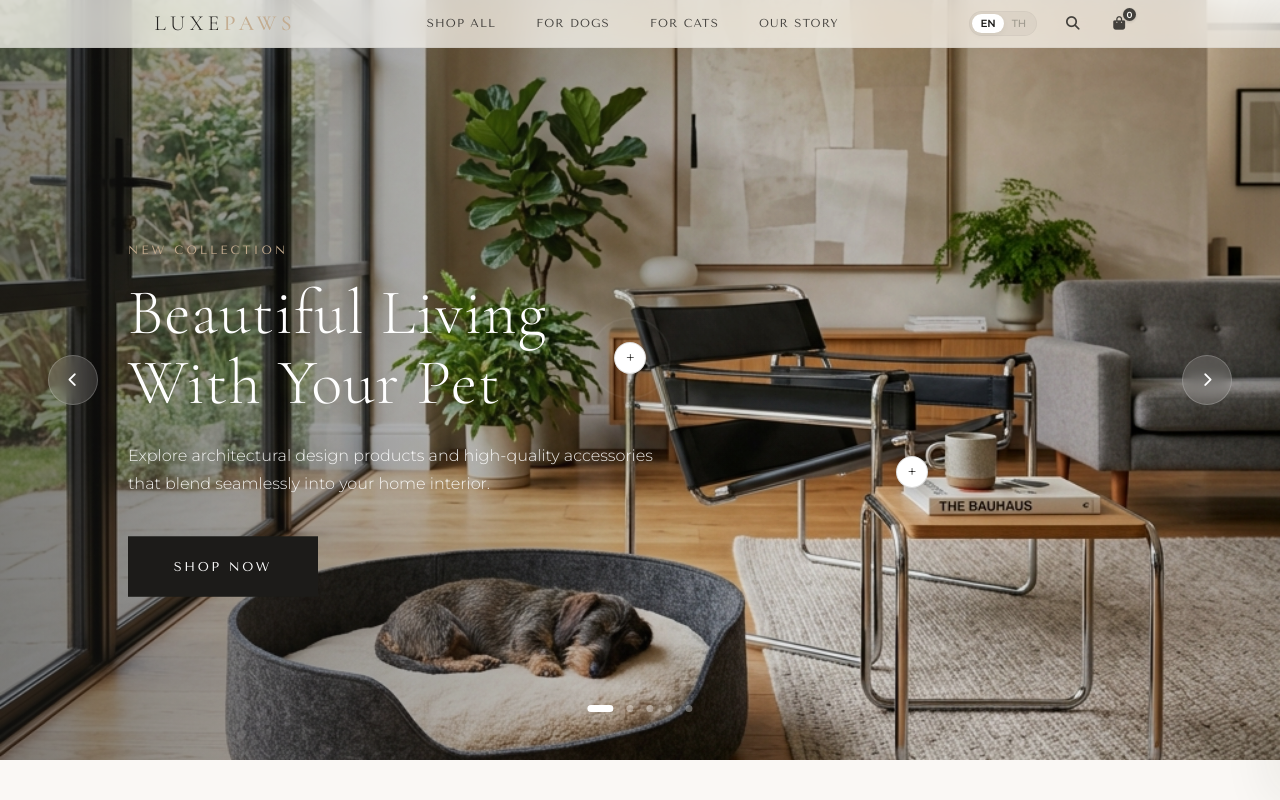
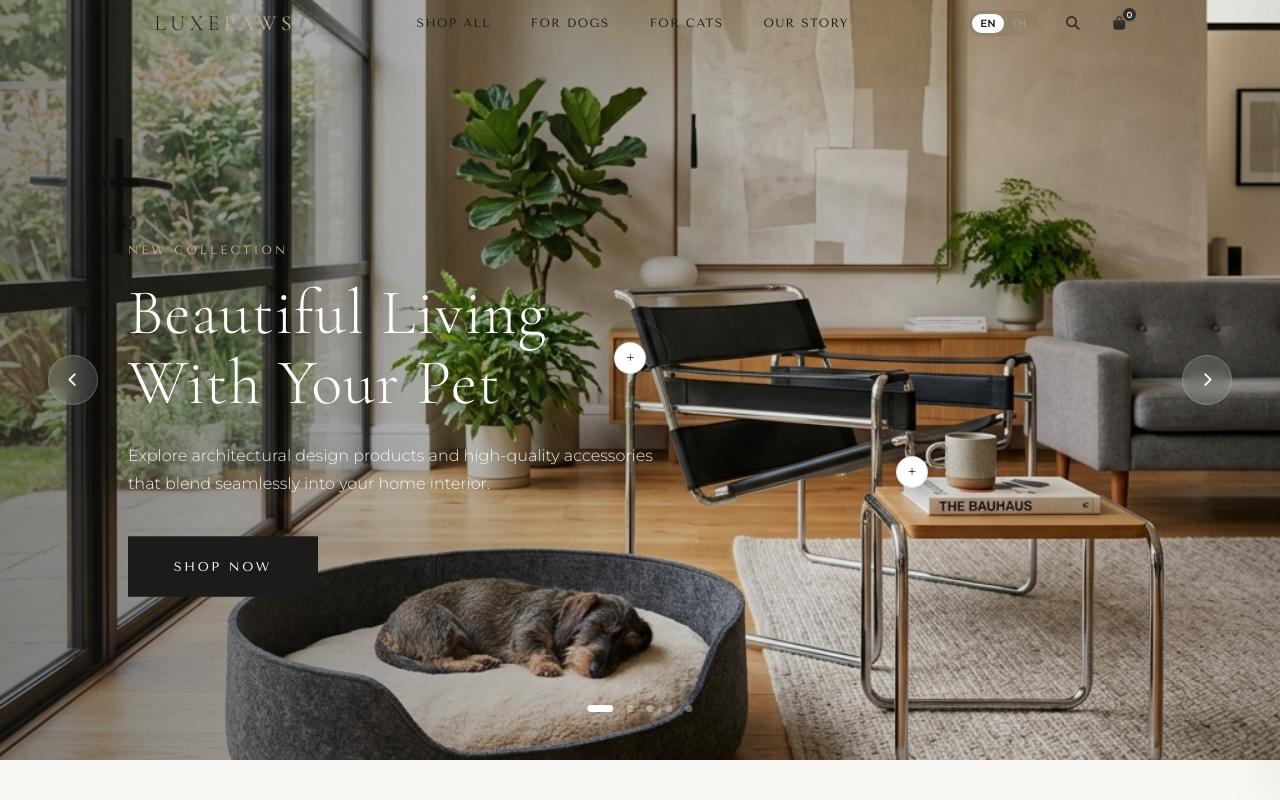
Before and after one commit to thanet789-pixel/luxepaws, a plain HTML site: page index.html in a window 1280 px wide. Shown: the top 800 px of the page. Drawn offline with nearby package versions, Linux system fonts and the light colour scheme; no server answers; a web font is replaced by a local one.

Commit message:
Configure header to start as fully transparent and transition to frosted glass on scroll with bolder menu text

```diff
--- a/index.css
+++ b/index.css
@@ -166,17 +166,18 @@
   width: 100%;
   height: var(--header-height);
   z-index: 100;
-  background-color: rgba(250, 248, 245, 0.75);
+  background-color: transparent;
+  transition: background-color 0.4s cubic-bezier(0.16, 1, 0.3, 1), border-color 0.4s ease, box-shadow 0.4s ease;
+  display: flex;
+  align-items: center;
+  border-bottom: 1px solid transparent;
+}
+
+header.scrolled {
+  background-color: rgba(250, 248, 245, 0.88);
   backdrop-filter: saturate(180%) blur(20px);
   -webkit-backdrop-filter: saturate(180%) blur(20px);
-  transition: background-color 0.3s ease;
-  display: flex;
-  align-items: center;
   border-bottom: 1px solid rgba(28, 27, 25, 0.05);
-}
-
-header.scrolled {
-  background-color: rgba(250, 248, 245, 0.88);
   box-shadow: 0 4px 30px rgba(28, 27, 25, 0.04);
 }
 
@@ -198,19 +199,18 @@
 
 .nav-links a {
   font-family: var(--font-accent); /* Premium Tenor Sans */
-  font-size: 0.72rem;
-  font-weight: 400;
-  letter-spacing: 0.1em;
+  font-size: 0.75rem; /* Slightly larger for clarity */
+  font-weight: 500; /* Medium weight for high visibility */
+  letter-spacing: 0.12em;
   padding: 0.6rem 0;
   color: var(--color-dark);
-  opacity: 0.8;
+  opacity: 1; /* 100% opacity for sharp readability */
   position: relative;
-  transition: opacity 0.3s ease, color 0.3s ease;
+  transition: color 0.3s ease;
   text-transform: uppercase;
 }
 
 .nav-links a:hover {
-  opacity: 1;
   color: var(--color-accent);
 }
 
```
